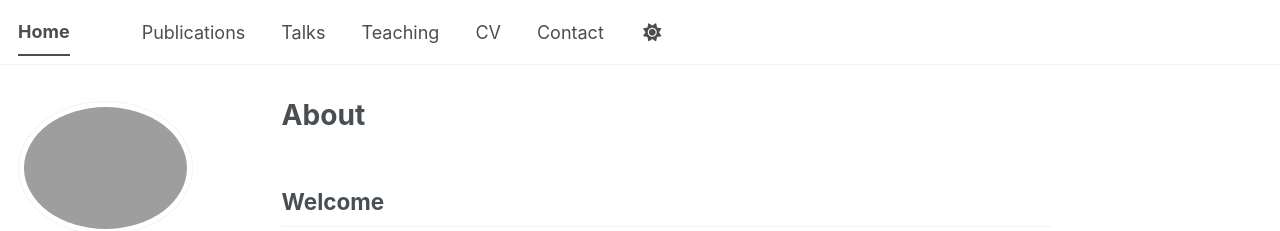
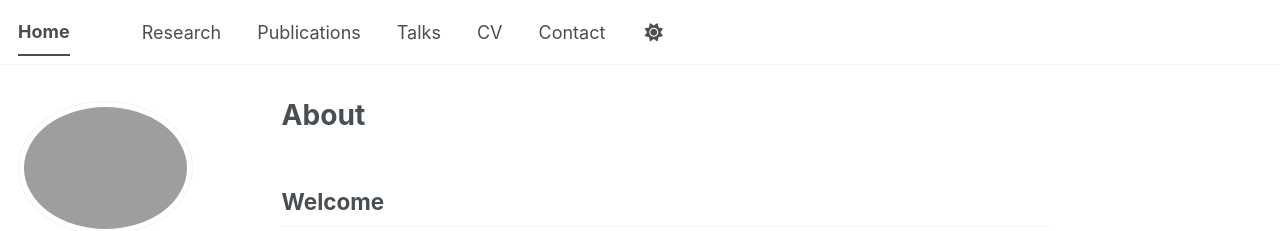
Before and after one commit to AmitKumar-SERS/AmitKumar-SERS.github.io, a Jekyll site: the page built from _pages/about.md, in a window 1280 px wide. Shown: the top 231 px of the page. Built offline with Jekyll 4.4.1, drawn with Linux system fonts in a browser that asks for light colours; some web fonts are replaced; a script bundle is joined from its source files by our own code; library files that are not in the unit come from our copies.

Commit message:
Remove 'Teaching' from navigation menu
Removed 'Teaching' section from navigation.

```diff
--- a/_data/navigation.yml
+++ b/_data/navigation.yml
@@ -1,13 +1,13 @@
 main:
+  - title: "Research"
+    url: /portfolio/
+
   - title: "Publications"
     url: /publications/
 
   - title: "Talks"
     url: /talks/
 
-  - title: "Teaching"
-    url: /teaching/
-
   - title: "CV"
     url: /cv/
 
```
